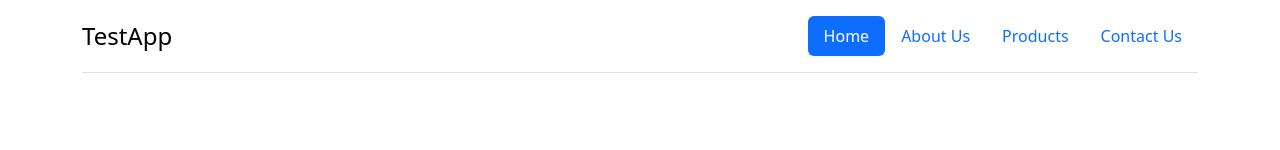
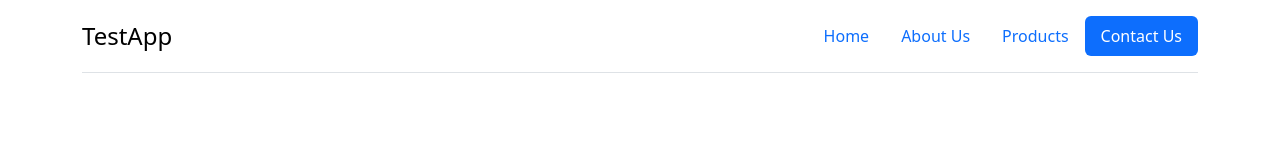
Before and after one commit to jayeshdhage07/testApp, an Angular app: page /contact in a window 1280 px wide. Shown: the top 150 px of the page. Built offline with nearby package versions, Linux system fonts and the light colour scheme.

Commit message:
navigate active fix

```diff
--- a/src/app/app.component.html
+++ b/src/app/app.component.html
@@ -6,12 +6,19 @@
           <a href="/" class="d-flex align-items-center mb-3 mb-md-0 me-md-auto link-body-emphasis text-decoration-none">
             <span class="fs-4">TestApp</span>
           </a>
-
           <ul class="nav nav-pills">
-            <li class="nav-item"><a routerLink="/"  routerLinkActive="active" class="nav-link active" aria-current="page">Home</a></li>
-            <li class="nav-item"><a routerLink="/about"  class="nav-link">About Us</a></li>
-            <li class="nav-item"><a routerLink="/product"  class="nav-link">Products</a></li>
-            <li class="nav-item"><a routerLink="/contact"  class="nav-link">Contact Us</a></li>
+            <li class="nav-item">
+              <a routerLink="/home" routerLinkActive="active" [routerLinkActiveOptions]="{ exact: true }" class="nav-link" aria-current="page">Home</a>
+            </li>
+            <li class="nav-item">
+              <a routerLink="/about" routerLinkActive="active" class="nav-link">About Us</a>
+            </li>
+            <li class="nav-item">
+              <a routerLink="/product" routerLinkActive="active" class="nav-link">Products</a>
+            </li>
+            <li class="nav-item">
+              <a routerLink="/contact" routerLinkActive="active" class="nav-link">Contact Us</a>
+            </li>
           </ul>
         </header>
       </div>
```
